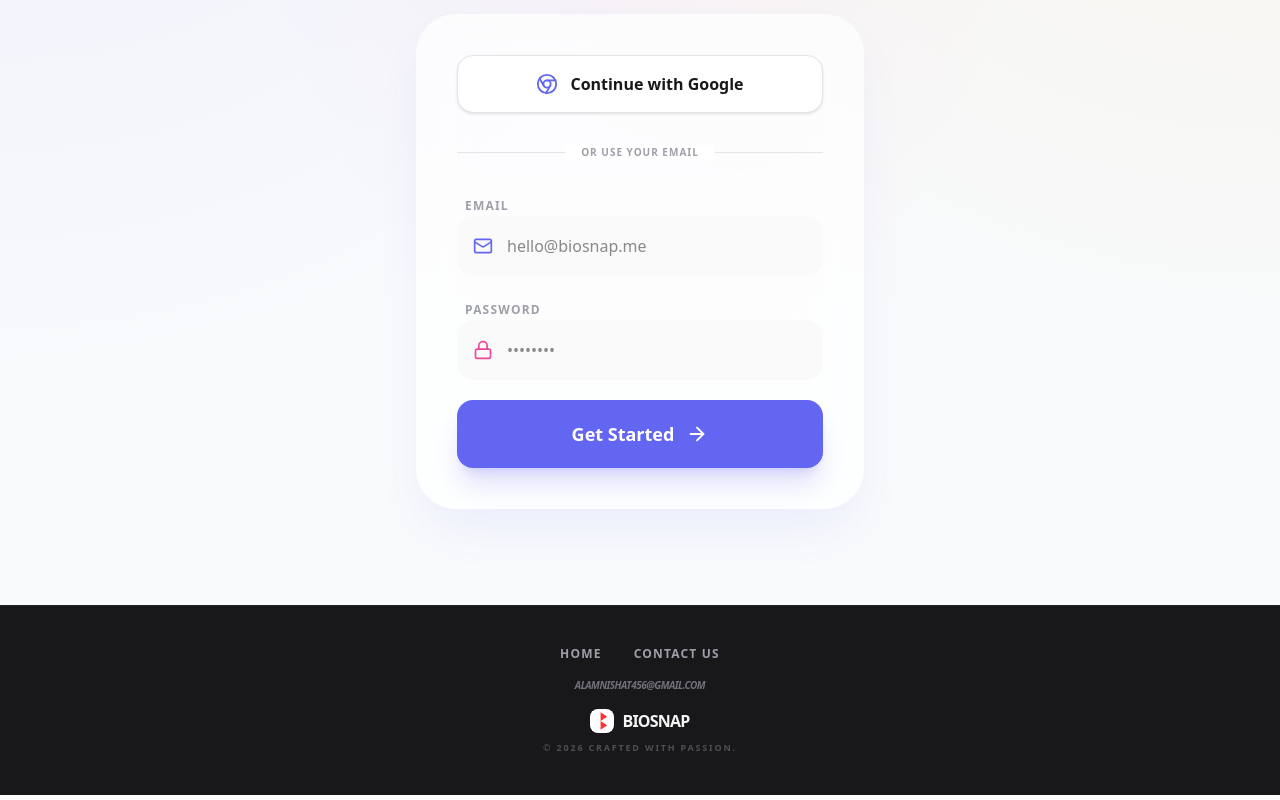
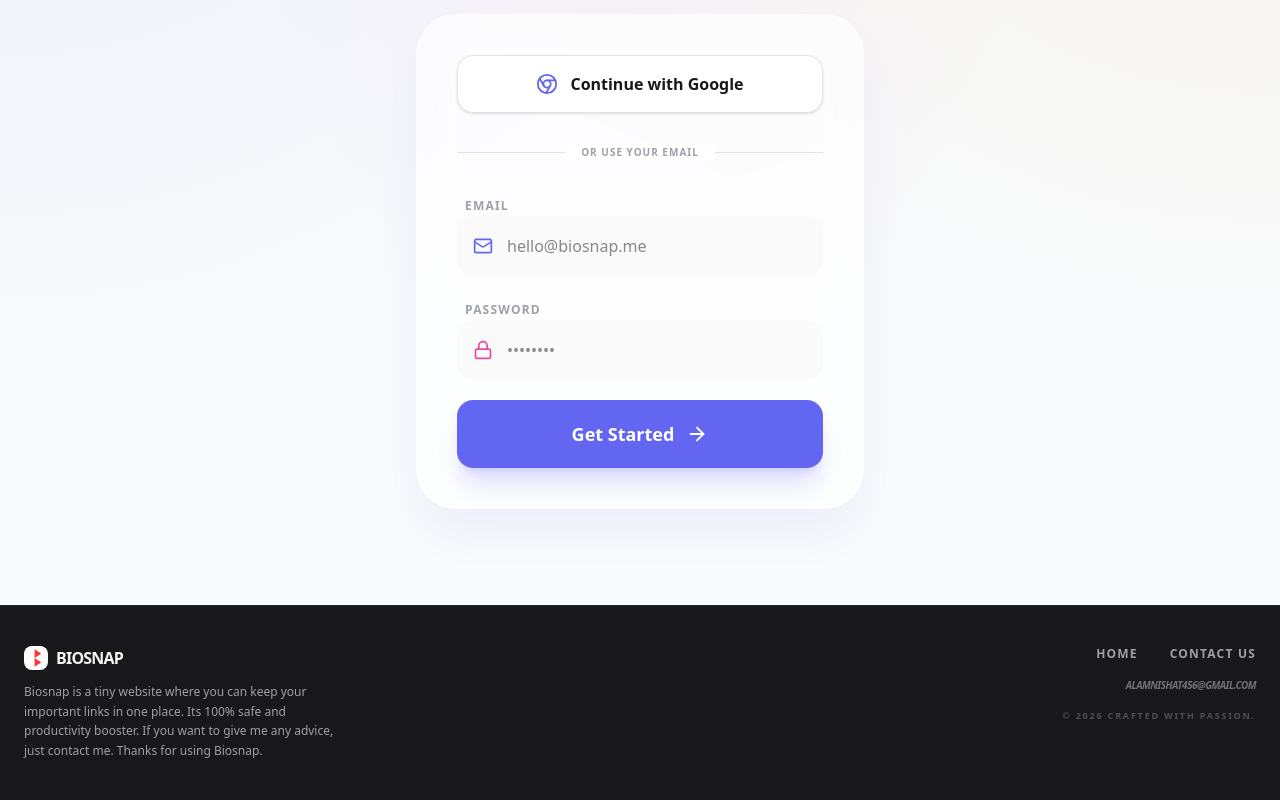
Before and after one commit to nishat-jihad/BioSnap, a React (Vite) app: page / in a window 1280 px wide. Shown: the part 511-1311 px from the top of the page. Built offline with nearby package versions, Linux system fonts and the light colour scheme; no server answers.

Commit message:
Update App.tsx

```diff
--- a/src/App.tsx
+++ b/src/App.tsx
@@ -8,7 +8,7 @@ import Dashboard from './components/Dashboard';
 import Onboarding from './components/Onboarding';
 import Navbar from './components/Navbar';
 import { motion, AnimatePresence } from 'motion/react';
-import { Mail, X } from 'lucide-react';
+import { Mail, X, Phone } from 'lucide-react';
 import { Analytics } from '@vercel/analytics/react';
 
 if (typeof window !== "undefined") {
@@ -70,21 +70,32 @@ export default function App() {
       </main>
 
       {/* Dark Footer with Logo */}
-      <footer className="mt-auto py-10 bg-zinc-900 text-zinc-400 border-t border-white/5 text-center">
-        <div className="flex justify-center gap-8 mb-4">
-          <button onClick={() => window.scrollTo(0,0)} className="text-xs font-black uppercase tracking-widest hover:text-white transition-colors">Home</button>
-          <button onClick={() => setShowContact(true)} className="text-xs font-black uppercase tracking-widest hover:text-white transition-colors">Contact Us</button>
-        </div>
-        <p className="text-[10px] font-bold text-zinc-500 mb-4 tracking-tighter uppercase italic">alamnishat456@gmail.com</p>
+      <footer className="mt-auto py-10 bg-zinc-900 text-zinc-400 border-t border-white/5">
+        <div className="container mx-auto px-6 flex flex-col md:flex-row items-center md:items-start gap-8">
 
-        <div className="flex flex-col items-center gap-2">
-          <div className="flex items-center gap-2">
-            <div className="w-6 h-6 bg-white rounded-lg flex items-center justify-center overflow-hidden">
-               <img src="/biosnap.png" alt="Logo" className="w-full h-full object-contain p-0.5" />
+          {/* ✅ LEFT: Logo + Description */}
+          <div className="flex flex-col items-center md:items-start gap-3 md:w-1/2">
+            <div className="flex items-center gap-2">
+              <div className="w-6 h-6 bg-white rounded-lg flex items-center justify-center overflow-hidden">
+                <img src="/biosnap.png" alt="Logo" className="w-full h-full object-contain p-0.5" />
+              </div>
+              <span className="font-black tracking-tighter text-zinc-100 uppercase">BioSnap</span>
             </div>
-            <span className="font-black tracking-tighter text-zinc-100 uppercase">BioSnap</span>
+            <p className="text-xs text-zinc-400 leading-relaxed text-center md:text-left max-w-xs">
+              Biosnap is a tiny website where you can keep your important links in one place. Its 100% safe and productivity booster. If you want to give me any advice, just contact me. Thanks for using Biosnap.
+            </p>
           </div>
-          <p className="text-[9px] font-bold uppercase tracking-[0.2em] opacity-40">&copy; 2026 Crafted with passion.</p>
+
+          {/* RIGHT: Nav + Email + Copyright */}
+          <div className="flex flex-col items-center md:items-end gap-4 md:w-1/2">
+            <div className="flex gap-8">
+              <button onClick={() => window.scrollTo(0,0)} className="text-xs font-black uppercase tracking-widest hover:text-white transition-colors">Home</button>
+              <button onClick={() => setShowContact(true)} className="text-xs font-black uppercase tracking-widest hover:text-white transition-colors">Contact Us</button>
+            </div>
+            <p className="text-[10px] font-bold text-zinc-500 tracking-tighter uppercase italic">alamnishat456@gmail.com</p>
+            <p className="text-[9px] font-bold uppercase tracking-[0.2em] opacity-40">&copy; 2026 Crafted with passion.</p>
+          </div>
+
         </div>
       </footer>
 
@@ -96,11 +107,20 @@ export default function App() {
             <motion.div initial={{ opacity: 0, scale: 0.9 }} animate={{ opacity: 1, scale: 1 }} exit={{ opacity: 0, scale: 0.9 }} className="relative w-full max-w-md bg-white dark:bg-zinc-900 p-8 rounded-[2.5rem] shadow-2xl border border-zinc-200 dark:border-zinc-800 text-center">
               <button onClick={() => setShowContact(false)} className="absolute top-6 right-6 p-2"><X size={20} className="text-zinc-400" /></button>
               <div className="w-16 h-16 bg-indigo-50 dark:bg-indigo-900/30 text-indigo-600 rounded-2xl flex items-center justify-center mx-auto mb-6"><Mail size={32} /></div>
-              <h2 className="text-3xl font-black tracking-tighter mb-2">Get in Touch</h2>
-              <button onClick={() => window.location.href = "mailto:alamnishat456@gmail.com"} className="w-full bg-zinc-50 dark:bg-zinc-800 p-6 rounded-2xl border border-zinc-100 dark:border-zinc-700 text-left hover:border-indigo-500 transition-all">
+              <h2 className="text-3xl font-black tracking-tighter mb-4">Get in Touch</h2>
+
+              {/* ✅ Email Card */}
+              <button onClick={() => window.location.href = "mailto:alamnishat456@gmail.com"} className="w-full bg-zinc-50 dark:bg-zinc-800 p-6 rounded-2xl border border-zinc-100 dark:border-zinc-700 text-left hover:border-indigo-500 transition-all mb-3">
                 <p className="text-[10px] font-black uppercase text-zinc-400">Email Address</p>
                 <p className="text-lg font-bold text-zinc-800 dark:text-zinc-100">alamnishat456@gmail.com</p>
               </button>
+
+              {/* ✅ Phone Number Card */}
+              <button onClick={() => window.location.href = "tel:+8801854786431"} className="w-full bg-zinc-50 dark:bg-zinc-800 p-6 rounded-2xl border border-zinc-100 dark:border-zinc-700 text-left hover:border-emerald-500 transition-all">
+                <p className="text-[10px] font-black uppercase text-zinc-400">Mobile Number</p>
+                <p className="text-lg font-bold text-zinc-800 dark:text-zinc-100">+8801854786431</p>
+              </button>
+
             </motion.div>
           </div>
         )}
```
